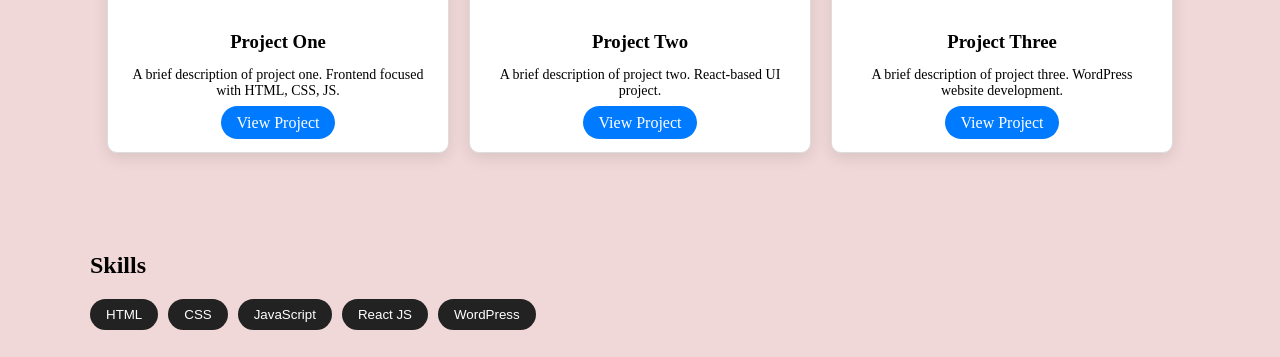
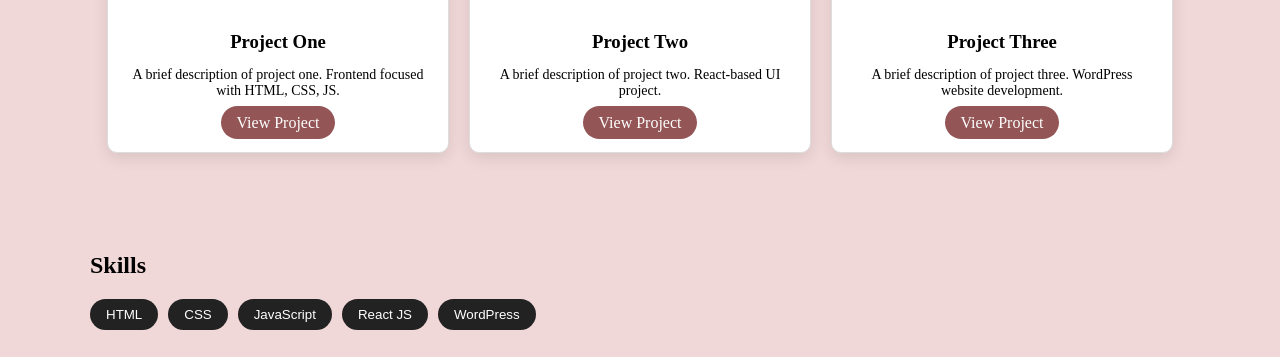
Before and after one commit to lisakatusiime/Portfolio-project, a website: page index.html in a window 1280 px wide. Shown: the part 443-800 px from the top of the page. Drawn offline with Linux system fonts and the light colour scheme.

Commit message:
more changes

```diff
--- a/css/master.css
+++ b/css/master.css
@@ -69,7 +69,7 @@ body {
 
 .project-card a {
   text-decoration: none;
-  background-color: #007bff;
+  background-color: #935555;
   color: #fff;
   padding: 8px 15px;
   border-radius: 20px;
@@ -77,7 +77,7 @@ body {
 }
 
 .project-card a:hover {
-  background-color: #0056b3;
+  background-color: #b47812c4;
 }
 
 .project-card:hover {
```
